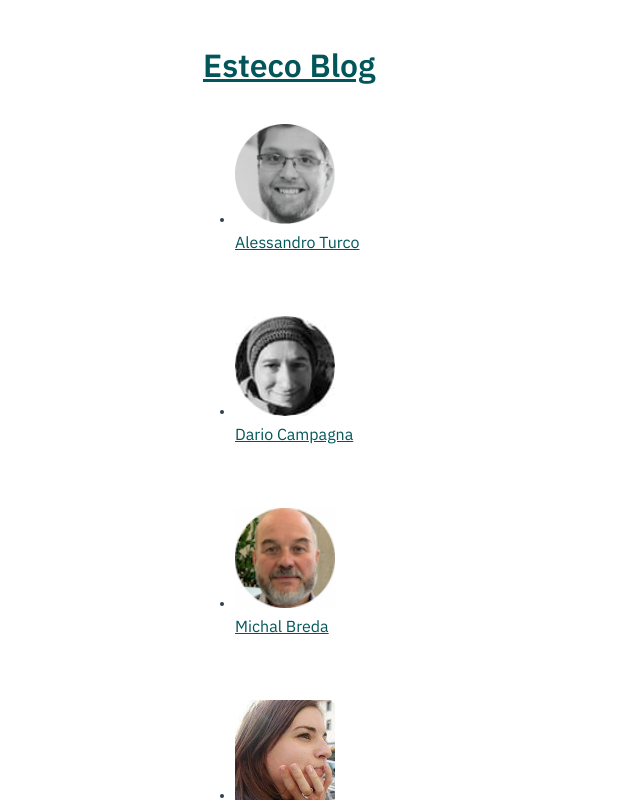
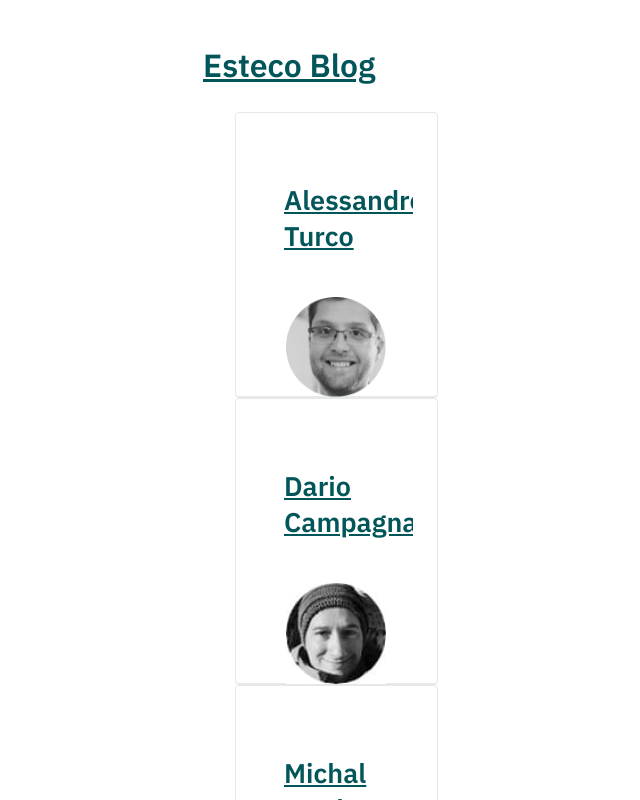
Before and after one commit to valentinabubic/blogEsteco, a Next.js app: page /authors in a window 1280 px wide. Shown: the top 800 px of the page, without its empty margins (117-757 px from the left). Built offline with nearby package versions, Linux system fonts and the light colour scheme.

Commit message:
aggiunto stile, card e grid index autori

```diff
--- a/components/authors-preview.js
+++ b/components/authors-preview.js
@@ -1,26 +1,30 @@
-import utilStyles from "./layout";
 import Link from "next/link";
 import Image from "next/image";
 
 export default function AuthorsPreview({ id, author, authorAvatar }) {
   return (
-    <styles>
-      <li className={utilStyles.listItem} key={id}>
-        <Image
-          src={authorAvatar}
-          alt={authorAvatar}
-          width={100}
-          height={100}
-          layout="fixed"
-        />
-        <br></br>
-        <Link href={`/authors/${id}`}>
-          <a>{author}</a>
-        </Link>
-        <br></br>
-        <br></br>
-        <br></br>
-      </li>
-    </styles>
+    <div className="soul-content soul-font-scale-l">
+      <div class="soul-grid  soul-grid--horizontal  ">
+        <div class="soul-grid-item-1/3-span">
+          <div>
+            <div class="soul-card soul-card--flat soul-card--comfortable">
+              <div class="soul-card__header">
+                <div class="soul-card__thumbnail"></div>
+                <div class="soul-card__header-content">
+                  <h1 class="soul-font-size-l h-text-bold">
+                    <Link href={`/authors/${id}`}>
+                      <a>{author}</a>
+                    </Link>
+                  </h1>
+                </div>
+              </div>
+              <div class="soul-card__media">
+                <img src={authorAvatar} width="50%" alt={authorAvatar} />
+              </div>
+            </div>
+          </div>
+        </div>
+      </div>
+    </div>
   );
 }
--- a/components/post-preview.js
+++ b/components/post-preview.js
@@ -16,7 +16,7 @@
 }) {
   return (
     <styles>
-  <div class="soul-grid  soul-grid--horizontal">
+  <div class="soul-grid  soul-grid--horizontal ">
   <div class="soul-grid-item-auto-span"><div></div></div>
   <div class="soul-grid-item-fill-span"><div><div class="soul-card soul-card--flat soul-card--comfortable" key={id}>
   <div class="soul-card__header">
@@ -31,7 +31,7 @@
           </Link>) }</h2>
     </div>
   </div>
-  <div class="soul-card__media"><img src={seoImage} width="15%" alt="" /></div>
+  <div class="soul-card__media"><img src={seoImage} width="75%" alt="" /></div>
   <div class="soul-card__content">
     <div class="soul-content soul-font-scale-s">
       <div className={utilStyles.summary}>{teaser}</div>
--- a/pages/blog/index.js
+++ b/pages/blog/index.js
@@ -18,13 +18,13 @@
   return (
     <HomeLayout>
     <div>
-      <Head className="soul-content soul-font-scale-s">
+      <Head className="soul-content soul-font-scale-l">
         <title>{siteTitle}</title>
       </Head>
       <br></br>
 
-      <section className="soul-content soul-font-scale-s">
-        <div className="soul-grid  soul-grid--horizontal soul-grid--wrap soul-grid--justify-center">
+      <section className="soul-content soul-font-scale-l">
+        <div className="soul-grid  soul-grid--horizontal soul-grid--wrap soul-grid--justify-evenly">
           {allBlogData.map(
             ({
               id,
```
